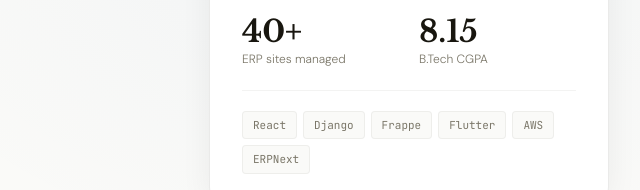
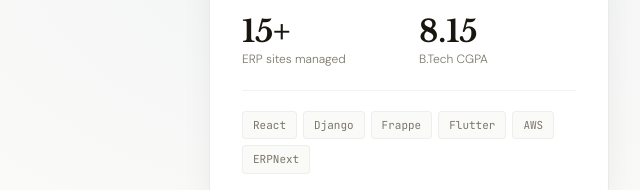
Before and after one commit to Ushan1281/Ushanpatel, a plain HTML site: page index.html in a window 1280 px wide. Shown: the part 464-654 px from the top of the page, 591-1231 px from the left. Drawn offline with nearby package versions, Linux system fonts and the light colour scheme.

Commit message:
Update ERP sites managed count in index.html

```diff
--- a/index.html
+++ b/index.html
@@ -549,7 +549,7 @@ footer p { font-size:12px; color:var(--muted2); font-family:'JetBrains Mono', mo
         <div class="hcard-stats">
           <div><div class="hs-n">3+</div><div class="hs-l">Years experience</div></div>
           <div><div class="hs-n">5+</div><div class="hs-l">Int'l clients</div></div>
-          <div><div class="hs-n">40+</div><div class="hs-l">ERP sites managed</div></div>
+          <div><div class="hs-n">15+</div><div class="hs-l">ERP sites managed</div></div>
           <div><div class="hs-n">8.15</div><div class="hs-l">B.Tech CGPA</div></div>
         </div>
         <div class="hcard-sep"></div>
```
